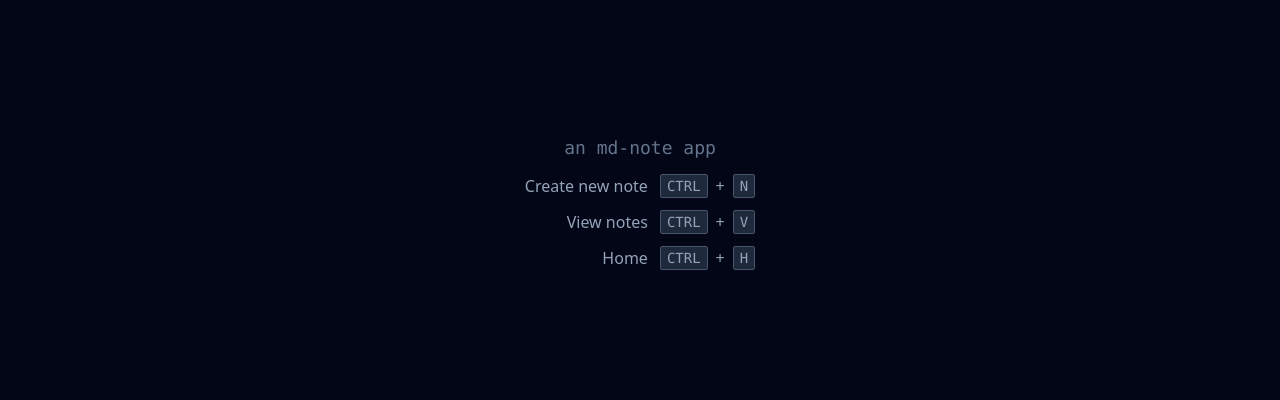
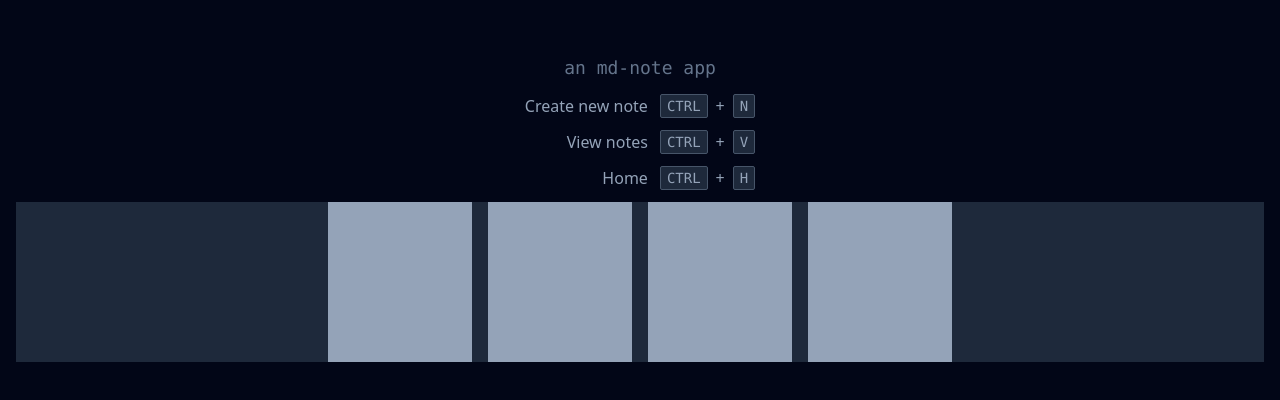
Before and after one commit to aggeB8/notes-app, a Vue app: page / in a window 1280 px wide. Shown: the part 192-592 px from the top of the page. Built offline with nearby package versions, Linux system fonts and the light colour scheme; what tailwind-gradient-mask-image would draw is missing.

Commit message:
+working carousel

```diff
--- /dev/null
+++ b/src/components/CarouselComponent.vue
@@ -0,0 +1,51 @@
+<script setup lang="ts">
+import { onMounted, ref } from 'vue'
+import lsActions from '@/composables/localstorage'
+
+const carouselContainer = ref()
+const carouselAnimClass = ref()
+const carouselDupe = ref(1)
+
+onMounted(() => {
+    if (carouselContainer.value.scrollWidth > window.innerWidth) {
+        carouselAnimClass.value = 'animate'
+        carouselDupe.value = 2
+    } else {
+        carouselAnimClass.value = ''
+        carouselDupe.value = 1
+    }
+})
+</script>
+
+<template>
+    <div
+        ref="carouselContainer"
+        class="flex h-40 max-w-full justify-center overflow-hidden bg-slate-800"
+    >
+        <div v-for="i in carouselDupe" :key="i" ref="carousel" class="flex">
+            <div
+                v-for="i in 4"
+                :key="i"
+                :class="carouselAnimClass"
+                class="h-full w-40 flex-shrink-0 px-2"
+            >
+                <div class="h-full w-full bg-slate-400"></div>
+            </div>
+        </div>
+    </div>
+</template>
+
+<style scoped>
+.animate {
+    animation: marquee 1s infinite linear;
+}
+
+@keyframes marquee {
+    from {
+        transform: translateX(0);
+    }
+    to {
+        transform: translateX(-100%);
+    }
+}
+</style>
--- a/src/components/FogComponent.vue
+++ /dev/null
@@ -1,39 +0,0 @@
-<script setup lang="ts">
-import { reactive } from 'vue'
-
-const fog = reactive({
-    top: false,
-    bottom: false
-})
-
-const revealFog = (scrollEvent: any) => {
-    const scrollTopRem = scrollEvent.target.scrollTop / 16
-    const scrollHeightRem = scrollEvent.target.scrollHeight / 16
-    const clientHeightRem = scrollEvent.target.clientHeight / 16
-
-    const revealAtRem = 5
-
-    if (scrollTopRem < revealAtRem) {
-        fog.top = false
-    } else if (scrollHeightRem - scrollTopRem - clientHeightRem < revealAtRem) {
-        fog.bottom = false
-    } else {
-        fog.top = true
-        fog.bottom = true
-    }
-}
-</script>
-
-<template>
-    <TransitionGroup>
-        <div
-            v-if="fog.top"
-            class="fixed h-20 w-[calc(100%-4rem)] flex-shrink-0 bg-slate-900 gradient-mask-b-0"
-        />
-
-        <div
-            v-if="fog.bottom"
-            class="fixed bottom-8 h-20 w-[calc(100%-4rem)] flex-shrink-0 bg-slate-900 gradient-mask-t-0"
-        />
-    </TransitionGroup>
-</template>
--- a/src/components/SearchComponent.vue
+++ b/src/components/SearchComponent.vue
@@ -7,18 +7,20 @@ const search = ref()
 const searchNotes = () => {
     console.log(search.value.value)
 }
-
-const allNotes = lsActions.get.all().lsData
 </script>
 
 <template>
     <div
-        class="absolute top-8 w-80 rounded-md border border-indigo-900 bg-slate-900 p-2 text-slate-400"
+        class="absolute top-8 w-80 rounded-md border border-indigo-950 bg-slate-900 p-2 text-slate-400"
     >
-        <input class="w-full bg-slate-800" ref="search" @input="searchNotes" />
-        <div class="mt-2 flex flex-col gap-1">
-            <div v-for="item in allNotes" :key="item" class="bg-slate-800 p-1.5">
-                {{ JSON.parse(item).title }}
+        <input
+            class="w-full rounded-sm border border-indigo-900 bg-slate-800 focus:outline-none"
+            ref="search"
+            @input="searchNotes"
+        />
+        <div class="mt-2 flex max-h-44 flex-col overflow-auto">
+            <div v-for="note in lsActions.get.all().lsData" :key="note" class="p-1.5">
+                {{ JSON.parse(note).title }}
             </div>
         </div>
     </div>
--- a/src/views/HomeView.vue
+++ b/src/views/HomeView.vue
@@ -1,7 +1,11 @@
 <script setup lang="ts">
 import Intro from '@/components/IntroComponent.vue'
+import Carousel from '@/components/CarouselComponent.vue'
 </script>
 
 <template>
-    <Intro />
+    <div class="w-full">
+        <Intro />
+        <Carousel />
+    </div>
 </template>
```
